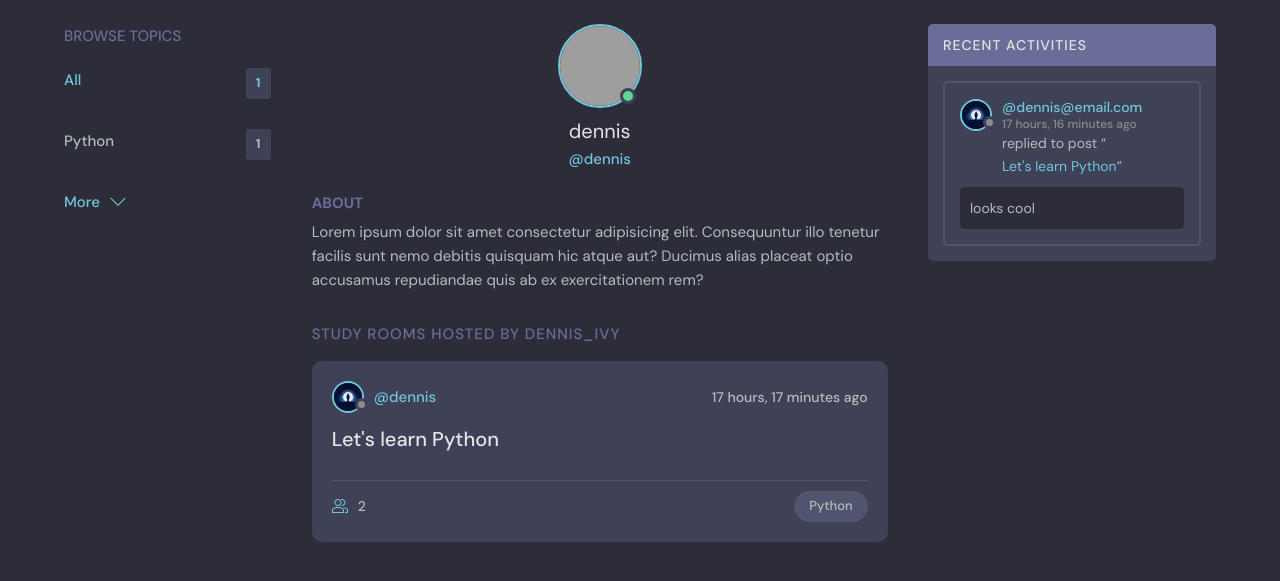
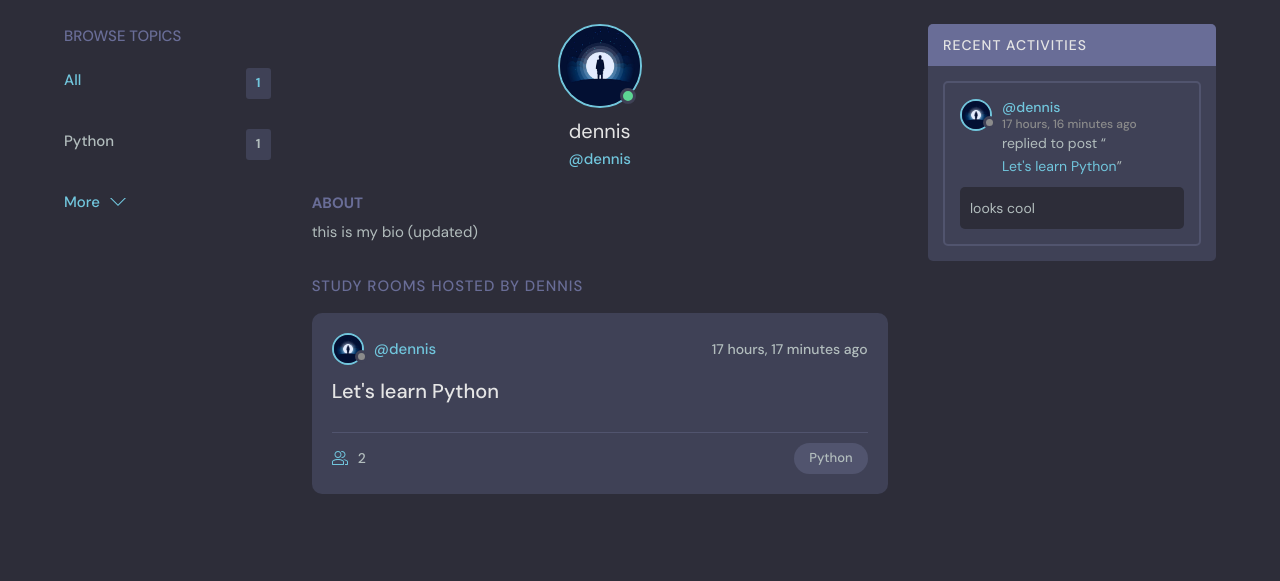
Before and after one commit to Snyrby/django_chat_app, a Django app: page /profile/1/ in a window 1280 px wide. Shown: the part 76-657 px from the top of the page. Run offline with Django 4.2, Linux system fonts and the light colour scheme; data comes from the database, SQL or seed files in the repository; both versions use the stored data as it was after the commit; grey boxes are pictures that could not be loaded.

Commit message:
Finished

```diff
--- a/base/templates/base/activity_component.html
+++ b/base/templates/base/activity_component.html
@@ -10,7 +10,7 @@
               <img src="{{message.user.avatar.url}}" />
             </div>
             <p>
-              @{{message.user}}
+              @{{message.user.username}}
               <span>{{message.created_at|timesince}} ago</span>
             </p>
           </a>
--- a/base/templates/base/login_register.html
+++ b/base/templates/base/login_register.html
@@ -16,8 +16,8 @@
         <form class="form" action="" method="POST">
           {% csrf_token %}
           <div class="form__group form__group">
-            <label for="room_name">Username</label>
-            <input id="username" name="username" type="text" placeholder="e.g. dennis_ivy" />
+            <label for="room_name">Email</label>
+            <input id="username" name="email" type="text" placeholder="Login Email" />
           </div>
           <div class="form__group">
             <label for="password">Password</label>
--- a/base/templates/base/profile.html
+++ b/base/templates/base/profile.html
@@ -12,7 +12,7 @@
       <div class="profile">
         <div class="profile__avatar">
           <div class="avatar avatar--large active">
-            <img src="https://randomuser.me/api/portraits/men/11.jpg" />
+            <img src="{{user.avatar.url}}" />
           </div>
         </div>
         <div class="profile__info">
@@ -25,16 +25,14 @@
         <div class="profile__about">
           <h3>About</h3>
           <p>
-            Lorem ipsum dolor sit amet consectetur adipisicing elit. Consequuntur illo tenetur
-            facilis sunt nemo debitis quisquam hic atque aut? Ducimus alias placeat optio
-            accusamus repudiandae quis ab ex exercitationem rem?
+            {{user.bio}}
           </p>
         </div>
       </div>
 
       <div class="roomList__header">
         <div>
-          <h2>Study Rooms Hosted by dennis_ivy</a>
+          <h2>Study Rooms Hosted by {{user.username}}</a>
           </h2>
         </div>
       </div>
--- a/base/templates/base/rooms.html
+++ b/base/templates/base/rooms.html
@@ -128,7 +128,7 @@
         {% for user in participants %}
         <a href="{% url 'user-profile' user.id %}" class="participant">
           <div class="avatar avatar--medium">
-            <img src="https://randomuser.me/api/portraits/men/37.jpg" />
+            <img src="{{user.avatar.url}}" />
           </div>
           <p>
             {{user.username}}
--- a/base/views.py
+++ b/base/views.py
@@ -22,13 +22,13 @@ def login_page(request):
         return redirect('home')
 
     if request.method == 'POST':
-        username = request.POST.get('username').lower()
+        email = request.POST.get('email').lower()
         password = request.POST.get('password')
         try:
-            user = User.objects.get(username=username)
+            user = User.objects.get(email=email)
         except:
             messages.error(request, 'User does not exist')
-        user = authenticate(request, username=username, password=password)
+        user = authenticate(request, email=email, password=password)
         if user is not None:
             login(request, user)
             return redirect('home')
```
Also changed, not shown: db.sqlite3.
